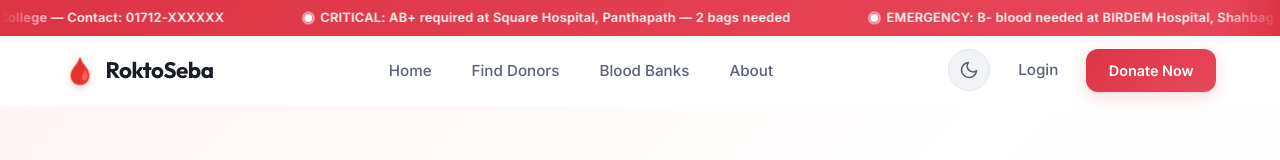
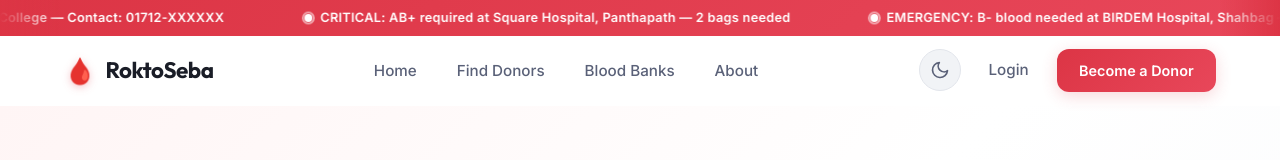
Before and after one commit to SaifHassanEmon/RoktoSheba, a Next.js app: page / in a window 1280 px wide. Shown: the top 160 px of the page. Built offline with nearby package versions, Linux system fonts and the light colour scheme; no server answers; the database is empty.

Commit message:
fix: update Navbar guest CTA to redirect to registration page and rename to Become a Donor

```diff
--- a/components/Navbar/Navbar.js
+++ b/components/Navbar/Navbar.js
@@ -100,8 +100,8 @@ export default function Navbar() {
           ) : (
             <>
               <Link href="/login" className={styles.navLink}>Login</Link>
-              <Link href="/search" className={`btn btn-primary ${styles.ctaBtn}`}>
-                Donate Now
+              <Link href="/register" className={`btn btn-primary ${styles.ctaBtn}`}>
+                Become a Donor
               </Link>
             </>
           )}
@@ -188,11 +188,11 @@ export default function Navbar() {
                 Login
               </Link>
               <Link
-                href="/search"
+                href="/register"
                 className={`btn btn-primary ${styles.mobileCta}`}
                 onClick={() => setMobileOpen(false)}
               >
-                Donate Now
+                Become a Donor
               </Link>
             </>
           )}
```
